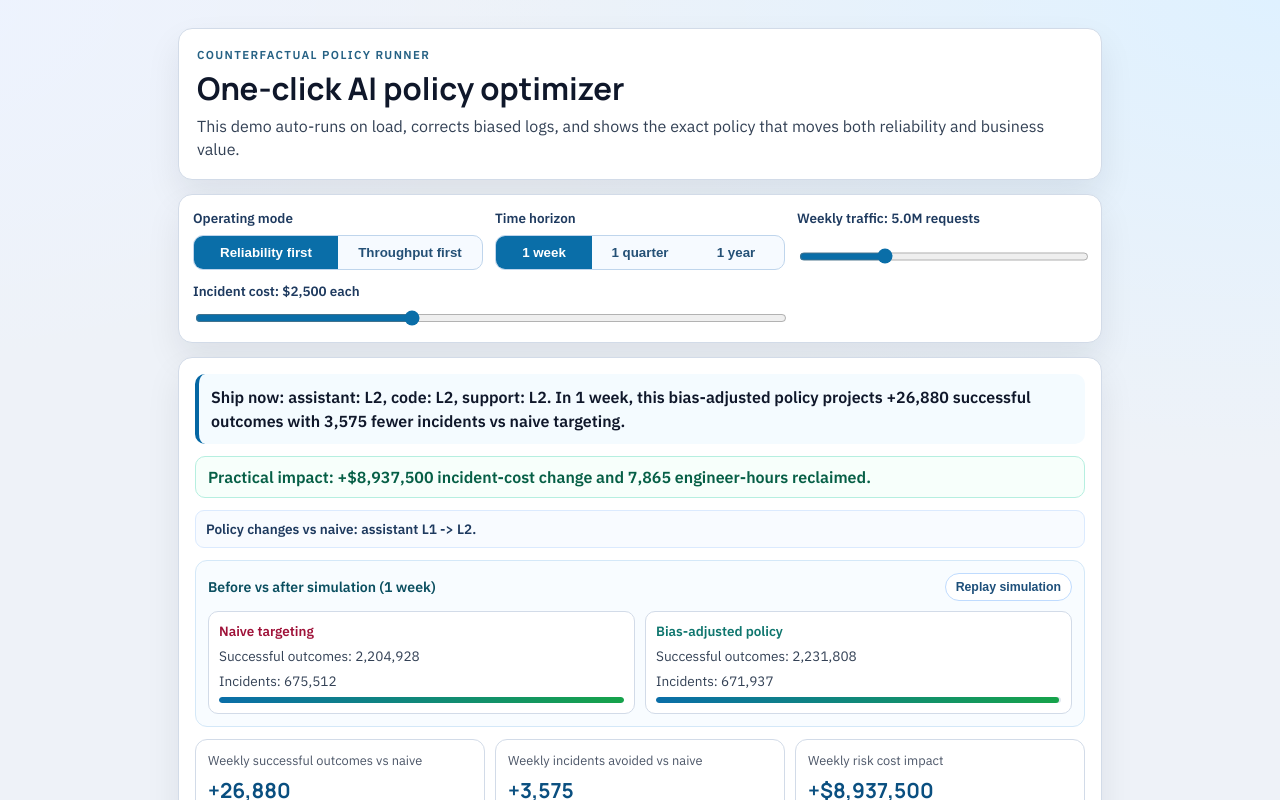
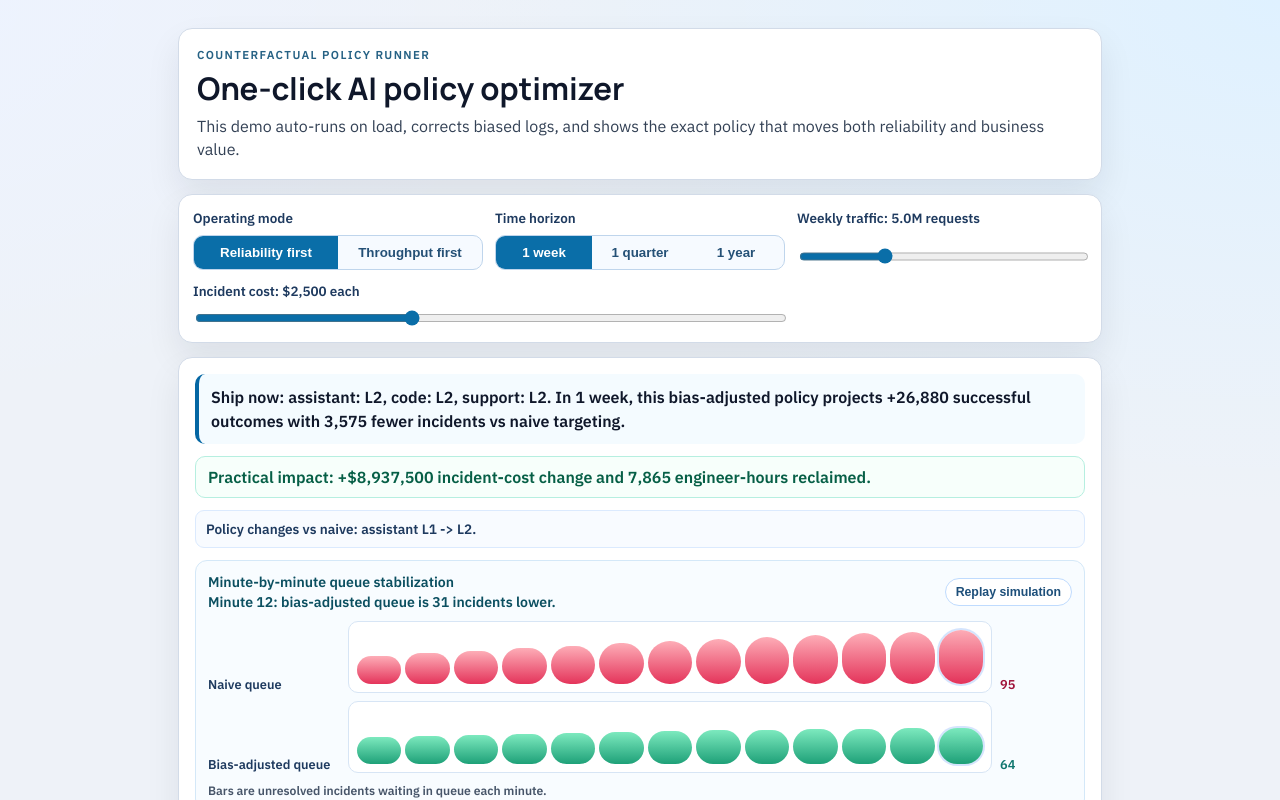
Before and after one commit to KumarNavish/promopilot, a React (Vite) app in the folder frontend/: page / in a window 1280 px wide. Shown: the top 800 px of the page. Built offline with nearby package versions, Linux system fonts and the light colour scheme; no server answers.

Commit message:
Add minute-by-minute queue stabilization timeline animation

```diff
--- a/frontend/src/pages/Home.tsx
+++ b/frontend/src/pages/Home.tsx
@@ -16,6 +16,12 @@ interface PolicyProjection {
   successes: number;
   incidents: number;
   riskCostUsd: number;
+}
+
+interface QueueTimeline {
+  minutes: number[];
+  naiveQueue: number[];
+  aiQueue: number[];
 }
 
 type PolicyMap = Record<string, number>;
@@ -53,6 +59,8 @@ const DEMO_SEGMENT_BY: SegmentBy = "task_domain";
 const DEFAULT_WEEKLY_REQUESTS = 5_000_000;
 const DEFAULT_INCIDENT_COST_USD = 2500;
 const HOURS_PER_INCIDENT = 2.2;
+const TIMELINE_TOTAL_MINUTES = 12;
+const TIMELINE_TICK_MS = 420;
 
 const MODE_CONFIGS: Record<OperatingMode, ModeConfig> = {
   reliability: {
@@ -190,6 +198,38 @@ function buildPolicyDiffLine(naivePolicy: PolicyMap, aiPolicy: PolicyMap): strin
   return `Policy changes vs naive: ${changed.join(" | ")}.`;
 }
 
+function clamp(value: number, min: number, max: number): number {
+  return Math.min(max, Math.max(min, value));
+}
+
+function buildQueueTimeline(params: { naiveIncidents: number; aiIncidents: number }): QueueTimeline {
+  const { naiveIncidents, aiIncidents } = params;
+  const minutes = Array.from({ length: TIMELINE_TOTAL_MINUTES + 1 }, (_, minute) => minute);
+  const gapRatio = clamp((naiveIncidents - aiIncidents) / Math.max(naiveIncidents, 1), -0.6, 0.6);
+  const volumeScale = clamp(Math.log10(Math.max(naiveIncidents, aiIncidents, 1) + 10), 1.8, 7.5);
+
+  let naiveQueue = 16 + volumeScale * 5.2;
+  let aiQueue = Math.max(6, naiveQueue - 4 * gapRatio);
+  const naiveSlope = 1.4 + volumeScale * 0.4;
+  const aiSlope = naiveSlope - 2.4 - gapRatio * 5;
+
+  const naiveQueueSeries: number[] = [];
+  const aiQueueSeries: number[] = [];
+
+  for (let minute = 0; minute <= TIMELINE_TOTAL_MINUTES; minute += 1) {
+    naiveQueue = Math.max(0, naiveQueue + naiveSlope + Math.sin(minute / 2.2));
+    aiQueue = Math.max(0, aiQueue + aiSlope + 0.55 * Math.sin((minute + 1) / 2.6));
+    naiveQueueSeries.push(naiveQueue);
+    aiQueueSeries.push(aiQueue);
+  }
+
+  return {
+    minutes,
+    naiveQueue: naiveQueueSeries,
+    aiQueue: aiQueueSeries
+  };
+}
+
 function policyToRules(policy: PolicyMap): Array<{ segment: string; policy_level: number }> {
   return Object.entries(policy)
     .sort(([a], [b]) => a.localeCompare(b))
@@ -288,6 +328,7 @@ export function Home(): JSX.Element {
   const [results, setResults] = useState<{ naive?: RecommendResponse; dr?: RecommendResponse }>({});
   const [error, setError] = useState<UiError | null>(null);
   const [replayTick, setReplayTick] = useState(0);
+  const [timelineMinute, setTimelineMinute] = useState(0);
 
   const modeConfig = MODE_CONFIGS[mode];
   const horizonConfig = HORIZON_CONFIGS[horizon];
@@ -396,17 +437,51 @@ export function Home(): JSX.Element {
   }, [horizonConfig.label, horizonConfig.weeks, incidentCostUsd, modeConfig.incidentPenalty, modeConfig.maxPolicyLevel, modeConfig.objective, results.dr, results.naive, weeklyRequests]);
 
   const animationKey = `${mode}|${horizon}|${weeklyRequests}|${incidentCostUsd}|${replayTick}`;
+  const queueTimeline = useMemo<QueueTimeline | null>(() => {
+    if (!score) {
+      return null;
+    }
+
+    return buildQueueTimeline({
+      naiveIncidents: score.naiveProjection.incidents,
+      aiIncidents: score.aiProjection.incidents
+    });
+  }, [score]);
+
+  useEffect(() => {
+    if (!queueTimeline) {
+      setTimelineMinute(0);
+      return;
+    }
+
+    setTimelineMinute(0);
+    const intervalId = window.setInterval(() => {
+      setTimelineMinute((current) => {
+        if (current >= TIMELINE_TOTAL_MINUTES) {
+          window.clearInterval(intervalId);
+          return current;
+        }
+        return current + 1;
+      });
+    }, TIMELINE_TICK_MS);
+
+    return () => {
+      window.clearInterval(intervalId);
+    };
+  }, [animationKey, queueTimeline]);
+
   const animatedSuccessLift = useAnimatedNumber(score?.successLift ?? 0, animationKey);
   const animatedIncidentsAvoided = useAnimatedNumber(score?.incidentsAvoided ?? 0, animationKey);
   const animatedRiskCost = useAnimatedNumber(score?.riskCostImpactUsd ?? 0, animationKey);
-  const animatedNaiveIncidents = useAnimatedNumber(score?.naiveProjection.incidents ?? 0, animationKey);
-  const animatedAiIncidents = useAnimatedNumber(score?.aiProjection.incidents ?? 0, animationKey);
-  const animatedNaiveSuccess = useAnimatedNumber(score?.naiveProjection.successes ?? 0, animationKey);
-  const animatedAiSuccess = useAnimatedNumber(score?.aiProjection.successes ?? 0, animationKey);
-
-  const incidentBarMax = Math.max(score?.naiveProjection.incidents ?? 0, score?.aiProjection.incidents ?? 0, 1);
-  const naiveIncidentWidth = ((score?.naiveProjection.incidents ?? 0) / incidentBarMax) * 100;
-  const aiIncidentWidth = ((score?.aiProjection.incidents ?? 0) / incidentBarMax) * 100;
+  const currentNaiveQueue = queueTimeline ? queueTimeline.naiveQueue[timelineMinute] : 0;
+  const currentAiQueue = queueTimeline ? queueTimeline.aiQueue[timelineMinute] : 0;
+  const animatedNaiveQueue = useAnimatedNumber(currentNaiveQueue ?? 0, `${animationKey}|minute-${timelineMinute}|naive`, 230);
+  const animatedAiQueue = useAnimatedNumber(currentAiQueue ?? 0, `${animationKey}|minute-${timelineMinute}|ai`, 230);
+  const timelineMaxQueue = Math.max(...(queueTimeline?.naiveQueue ?? [1]), ...(queueTimeline?.aiQueue ?? [1]), 1);
+  const timelineSummary =
+    currentNaiveQueue >= currentAiQueue
+      ? `Minute ${timelineMinute}: bias-adjusted queue is ${formatInteger(currentNaiveQueue - currentAiQueue)} incidents lower.`
+      : `Minute ${timelineMinute}: queue pressure is ${formatInteger(currentAiQueue - currentNaiveQueue)} incidents higher; investigate operating mode.`;
 
   const weeklyRequestsMillions = weeklyRequests / 1_000_000;
 
@@ -515,7 +590,12 @@ export function Home(): JSX.Element {
 
           <section className="impact-strip" data-testid="impact-strip">
             <div className="impact-strip-header">
-              <p>Before vs after simulation ({horizonConfig.label})</p>
+              <div className="timeline-title">
+                <p>Minute-by-minute queue stabilization</p>
+                <p className="timeline-summary" data-testid="timeline-minute">
+                  {timelineSummary}
+                </p>
+              </div>
               <button
                 type="button"
                 className="replay-button"
@@ -526,25 +606,47 @@ export function Home(): JSX.Element {
               </button>
             </div>
 
-            <div className="impact-grid">
-              <article className="impact-card naive" data-testid="naive-card">
-                <p className="impact-card-title">Naive targeting</p>
-                <p className="impact-card-metric">Successful outcomes: {formatInteger(animatedNaiveSuccess)}</p>
-                <p className="impact-card-metric">Incidents: {formatInteger(animatedNaiveIncidents)}</p>
-                <div className="impact-meter" aria-hidden="true">
-                  <span style={{ width: `${naiveIncidentWidth}%` }} />
+            <div className="timeline-rows" data-testid="timeline-chart">
+              <article className="timeline-row naive" data-testid="naive-card">
+                <p className="timeline-label">Naive queue</p>
+                <div className="timeline-track" aria-hidden="true">
+                  {queueTimeline?.minutes.map((minute, index) => {
+                    const queue = queueTimeline.naiveQueue[index];
+                    const height = (queue / timelineMaxQueue) * 100;
+                    const revealed = minute <= timelineMinute;
+                    return (
+                      <span
+                        key={`naive-${minute}`}
+                        className={`timeline-bar ${revealed ? "revealed" : ""} ${minute === timelineMinute ? "active" : ""}`}
+                        style={{ height: `${Math.max(10, height)}%` }}
+                      />
+                    );
+                  })}
                 </div>
+                <p className="timeline-value">{formatInteger(animatedNaiveQueue)}</p>
               </article>
 
-              <article className="impact-card ai" data-testid="ai-card">
-                <p className="impact-card-title">Bias-adjusted policy</p>
-                <p className="impact-card-metric">Successful outcomes: {formatInteger(animatedAiSuccess)}</p>
-                <p className="impact-card-metric">Incidents: {formatInteger(animatedAiIncidents)}</p>
-                <div className="impact-meter" aria-hidden="true">
-                  <span style={{ width: `${aiIncidentWidth}%` }} />
+              <article className="timeline-row ai" data-testid="ai-card">
+                <p className="timeline-label">Bias-adjusted queue</p>
+                <div className="timeline-track" aria-hidden="true">
+                  {queueTimeline?.minutes.map((minute, index) => {
+                    const queue = queueTimeline.aiQueue[index];
+                    const height = (queue / timelineMaxQueue) * 100;
+                    const revealed = minute <= timelineMinute;
+                    return (
+                      <span
+                        key={`ai-${minute}`}
+                        className={`timeline-bar ${revealed ? "revealed" : ""} ${minute === timelineMinute ? "active" : ""}`}
+                        style={{ height: `${Math.max(10, height)}%` }}
+                      />
+                    );
+                  })}
                 </div>
+                <p className="timeline-value">{formatInteger(animatedAiQueue)}</p>
               </article>
             </div>
+
+            <p className="timeline-footnote">Bars are unresolved incidents waiting in queue each minute.</p>
           </section>
 
           <div className="kpi-row">
--- a/frontend/src/styles.css
+++ b/frontend/src/styles.css
@@ -204,11 +204,22 @@ input[type="range"] {
   gap: 10px;
 }
 
+.timeline-title {
+  display: grid;
+  gap: 2px;
+}
+
 .impact-strip-header p {
   margin: 0;
   font-weight: 700;
   color: #0b4f60;
   font-size: 0.88rem;
+}
+
+.timeline-summary {
+  color: #0f172a;
+  font-size: 0.8rem;
+  font-weight: 600;
 }
 
 .replay-button {
@@ -222,55 +233,78 @@ input[type="range"] {
   cursor: pointer;
 }
 
-.impact-grid {
+.timeline-rows {
   display: grid;
-  grid-template-columns: repeat(2, minmax(0, 1fr));
-  gap: 10px;
+  gap: 8px;
 }
 
-.impact-card {
-  border: 1px solid var(--line);
-  border-radius: 10px;
-  background: #ffffff;
-  padding: 10px;
+.timeline-row {
   display: grid;
-  gap: 7px;
+  grid-template-columns: 132px minmax(0, 1fr) 72px;
+  align-items: end;
+  gap: 8px;
 }
 
-.impact-card-title {
+.timeline-label,
+.timeline-value {
   margin: 0;
   font-weight: 700;
-  font-size: 0.84rem;
+  font-size: 0.8rem;
 }
 
-.impact-card.naive .impact-card-title {
+.timeline-label {
+  color: #1e3a5f;
+}
+
+.timeline-row.naive .timeline-value {
   color: var(--alert);
 }
 
-.impact-card.ai .impact-card-title {
+.timeline-row.ai .timeline-value {
   color: var(--good);
 }
 
-.impact-card-metric {
-  margin: 0;
-  font-size: 0.85rem;
-  color: #334155;
+.timeline-track {
+  border: 1px solid #d7e5f5;
+  background: #ffffff;
+  border-radius: 10px;
+  min-height: 72px;
+  padding: 8px;
+  display: grid;
+  grid-template-columns: repeat(13, minmax(0, 1fr));
+  align-items: end;
+  gap: 4px;
 }
 
-.impact-meter {
-  width: 100%;
-  height: 6px;
+.timeline-bar {
   border-radius: 999px;
-  background: #e2e8f0;
-  overflow: hidden;
+  opacity: 0.18;
+  transform: translateY(2px);
+  transition: opacity 180ms ease, transform 180ms ease, box-shadow 180ms ease;
 }
 
-.impact-meter span {
-  display: block;
-  height: 100%;
-  border-radius: 999px;
-  background: linear-gradient(90deg, #0a6ea8, #16a34a);
-  transition: width 320ms ease;
+.timeline-row.naive .timeline-bar {
+  background: linear-gradient(180deg, #fda4af, #e11d48);
+}
+
+.timeline-row.ai .timeline-bar {
+  background: linear-gradient(180deg, #6ee7b7, #059669);
+}
+
+.timeline-bar.revealed {
+  opacity: 0.9;
+  transform: translateY(0);
+}
+
+.timeline-bar.active {
+  box-shadow: 0 0 0 2px rgba(59, 130, 246, 0.24);
+}
+
+.timeline-footnote {
+  margin: 0;
+  color: #475569;
+  font-size: 0.76rem;
+  font-weight: 600;
 }
 
 .kpi-row {
@@ -322,7 +356,7 @@ input[type="range"] {
 }
 
 @media (max-width: 860px) {
-  .impact-grid,
+  .timeline-row,
   .kpi-row {
     grid-template-columns: 1fr;
   }
@@ -331,4 +365,8 @@ input[type="range"] {
     align-items: flex-start;
     flex-direction: column;
   }
+
+  .timeline-row {
+    gap: 6px;
+  }
 }
```
Also changed, not shown: 1 other file (tests, documents, lock files or other folders).
